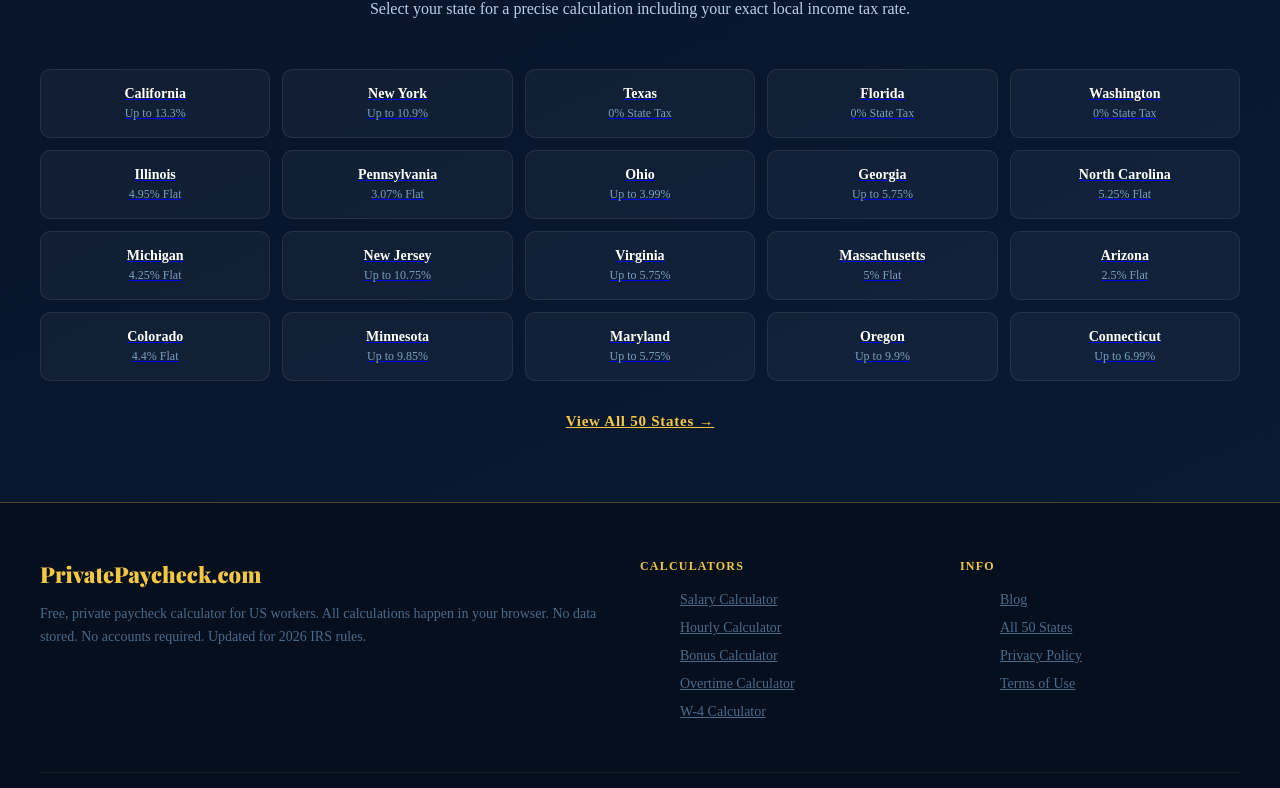
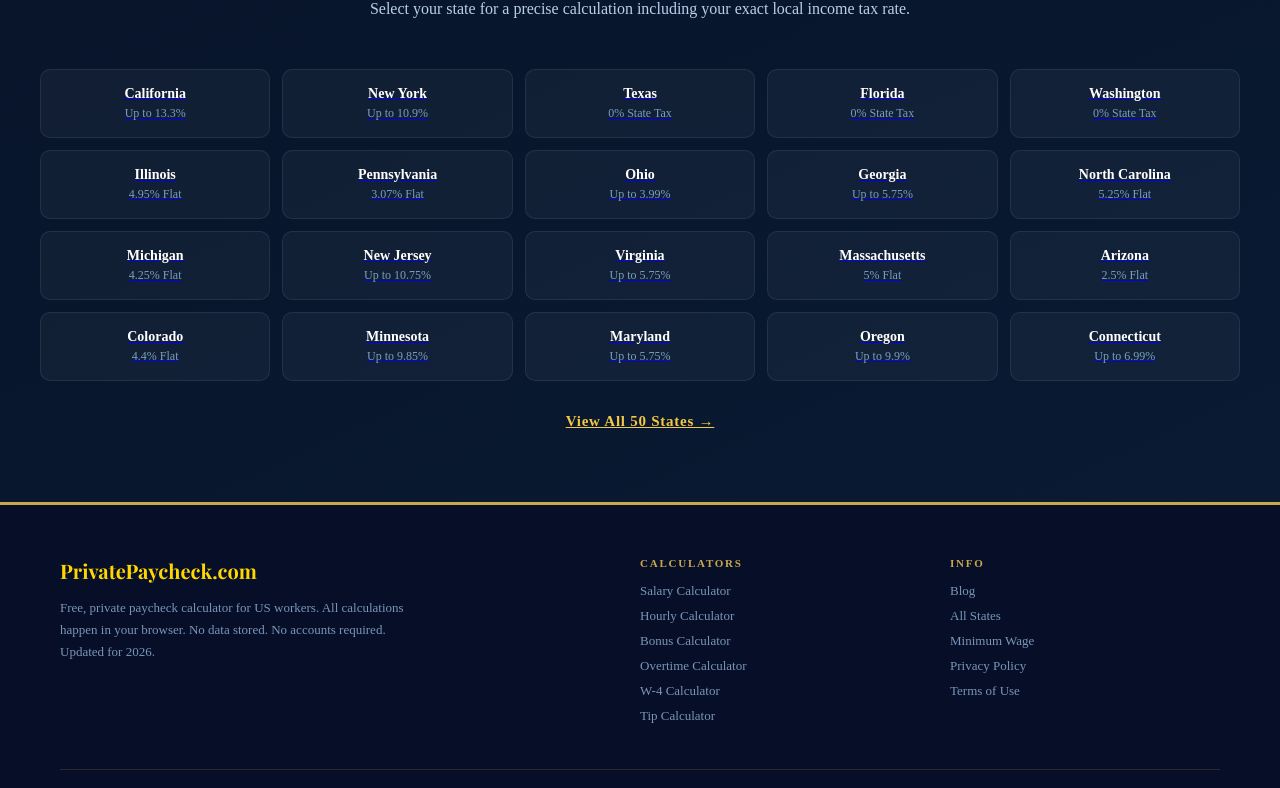
Before and after one commit to devqrcraft-ui/privatepaycheck, a Next.js app: page / in a window 1280 px wide. Shown: the part 1999-2787 px from the top of the page. Built offline with nearby package versions, Linux system fonts and the light colour scheme; a web font is replaced by a local one.

Commit message:
fix: remove duplicate footer from page.tsx

```diff
--- a/src/app/page.tsx
+++ b/src/app/page.tsx
@@ -178,40 +178,6 @@ export default function HomePage() {
         <Link href="/all-states" className="all-link">View All 50 States →</Link>
       </section>
 
-      {/* FOOTER */}
-      <footer>
-        <div className="foot-inner">
-          <div className="foot-grid">
-            <div>
-              <div className="foot-brand">PrivatePaycheck.com</div>
-              <p className="foot-desc">Free, private paycheck calculator for US workers. All calculations happen in your browser. No data stored. No accounts required. Updated for 2026 IRS rules.</p>
-            </div>
-            <div>
-              <div className="foot-col-title">Calculators</div>
-              <ul className="foot-links">
-                <li><Link href="/calculator">Salary Calculator</Link></li>
-                <li><Link href="/hourly-paycheck-calculator">Hourly Calculator</Link></li>
-                <li><Link href="/bonus-calculator">Bonus Calculator</Link></li>
-                <li><Link href="/overtime-calculator">Overtime Calculator</Link></li>
-                <li><Link href="/w4-withholding-calculator">W-4 Calculator</Link></li>
-              </ul>
-            </div>
-            <div>
-              <div className="foot-col-title">Info</div>
-              <ul className="foot-links">
-                <li><Link href="/blog">Blog</Link></li>
-                <li><Link href="/all-states">All 50 States</Link></li>
-                <li><Link href="/privacy-policy">Privacy Policy</Link></li>
-                <li><Link href="/terms">Terms of Use</Link></li>
-              </ul>
-            </div>
-          </div>
-          <div className="foot-bottom">
-            <span>© 2026 PrivatePaycheck.com · Not affiliated with the IRS or any government agency</span>
-            <span>Free · Private · No Data Stored</span>
-          </div>
-        </div>
-      </footer>
     </>
   );
 }
```
